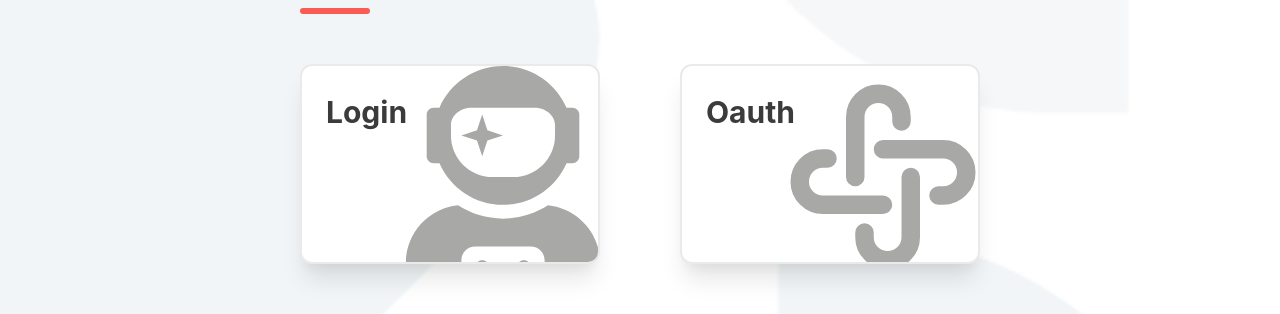
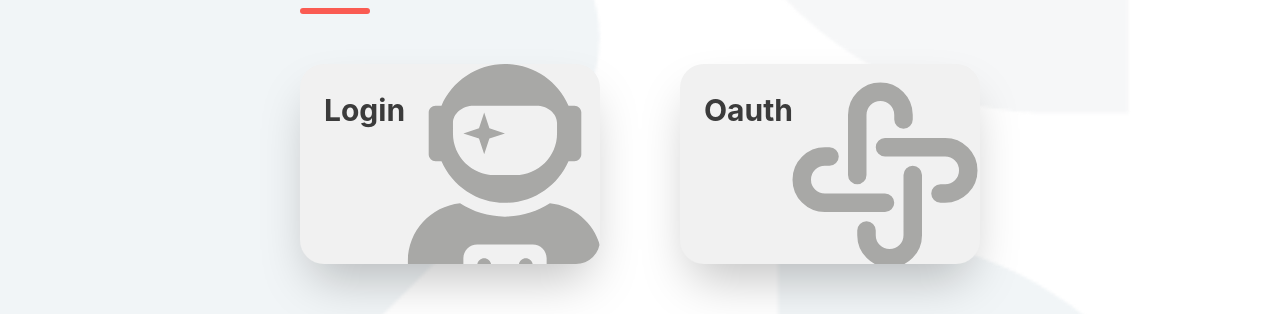
Before and after one commit to leguass7/cis-assessment-connect, a Next.js app: page / in a window 1280 px wide. Shown: the part 226-540 px from the top of the page. Built offline with nearby package versions, Linux system fonts and the light colour scheme.

Commit message:
Ajustes de estilo dos cards

```diff
--- a/package.json
+++ b/package.json
@@ -15,6 +15,7 @@
     "framer-motion": "^11.2.12",
     "next": "14.2.4",
     "next-auth": "^4.24.7",
+    "prism-react-renderer": "^2.3.1",
     "react": "^18",
     "react-dom": "^18",
     "react-icons": "^5.2.1",
--- a/src/components/AccessCard/indext.tsx
+++ b/src/components/AccessCard/indext.tsx
@@ -13,8 +13,7 @@ interface CardBoxProps {
 
 export const AccessCard: React.FC<CardBoxProps> = ({ title, path, icon: Icon }) => {
   const router = useRouter();
-  const bgColor = useColorModeValue("white", "#242424");
-  const borderColor = useColorModeValue("#eaeaea", "#353535");
+  const bgColor = useColorModeValue("#f1f1f1;", "#242424");
   const teextColor = useColorModeValue("#3b3b3b", "white");
 
   const handleClick = () => {
@@ -24,7 +23,6 @@ export const AccessCard: React.FC<CardBoxProps> = ({ title, path, icon: Icon })
   return (
     <Box
       onClick={handleClick}
-      border={"solid 2px " + borderColor}
       position={"relative"}
       overflow={"hidden"}
       w={300}
@@ -32,8 +30,8 @@ export const AccessCard: React.FC<CardBoxProps> = ({ title, path, icon: Icon })
       maxW={500}
       bg={bgColor}
       p={6}
-      borderRadius="xl"
-      shadow="xl"
+      borderRadius="3xl"
+      shadow="2xl"
       textAlign="start"
       _hover={{ boxShadow: "2xl", transform: "scale(1.01)", cursor: "pointer" }}
       transition="all 0.2s"
```
Also changed, not shown: 1 other file (tests, documents, lock files or other folders).
